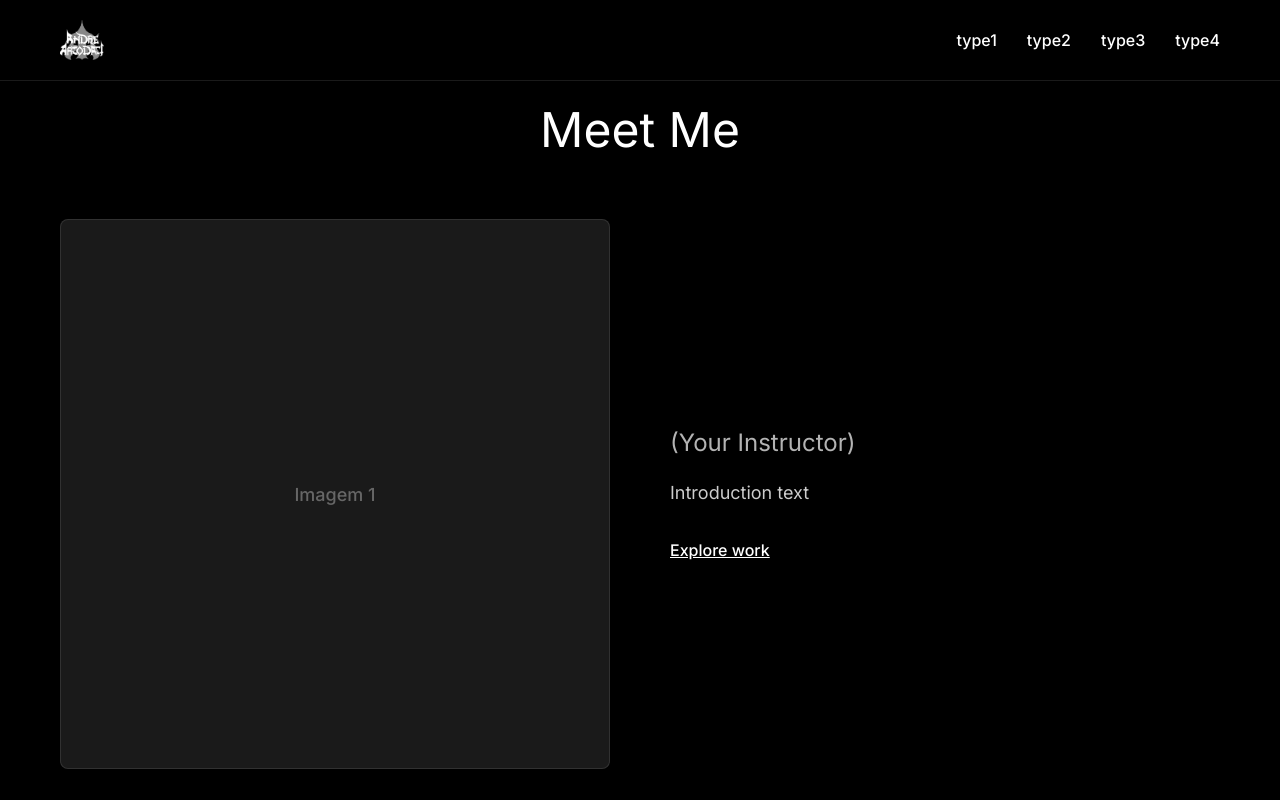
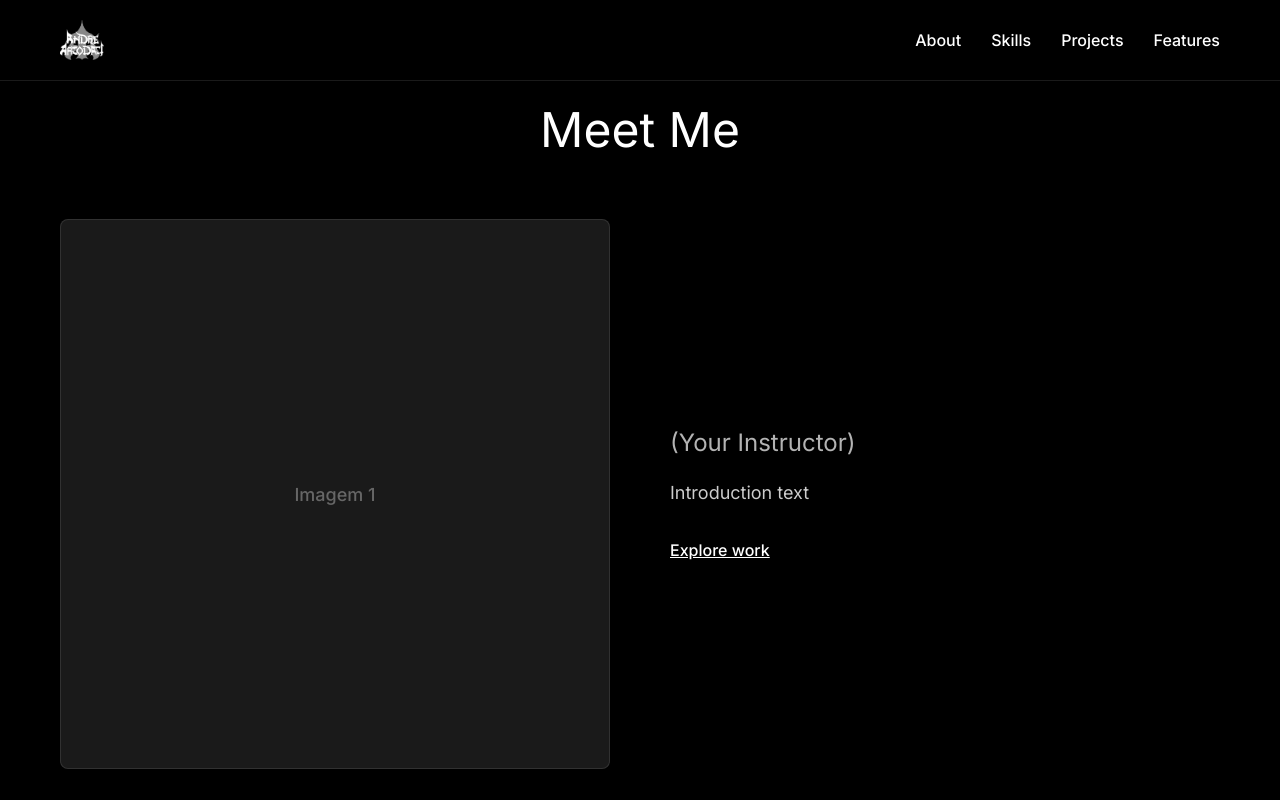
Before and after one commit to decoarc/prototype, a React (Create React App) app: page / in a window 1280 px wide. Shown: the top 800 px of the page. Built offline with nearby package versions, Linux system fonts and the light colour scheme.

Commit message:
feat: links on header

```diff
--- a/src/components/Features.tsx
+++ b/src/components/Features.tsx
@@ -3,7 +3,7 @@ import "./Features.css";
 
 const Features: React.FC = () => {
   return (
-    <section className="features">
+    <section className="features" id="features">
       <div className="container">
         <div className="features-list">
           <div className="feature-separator">•✦•</div>
--- a/src/components/Header.tsx
+++ b/src/components/Header.tsx
@@ -25,6 +25,36 @@ const Header: React.FC = () => {
     return () => window.removeEventListener("scroll", handleScroll);
   }, []);
 
+  const handleNavClick = (
+    e: React.MouseEvent<HTMLAnchorElement>,
+    targetId: string
+  ) => {
+    e.preventDefault();
+
+    // Fecha o menu mobile se estiver aberto
+    setIsMenuOpen(false);
+
+    // Encontra o elemento alvo
+    const targetElement = document.getElementById(targetId);
+    if (targetElement) {
+      // Calcula a altura do header dinamicamente
+      const headerElement = document.querySelector(".header") as HTMLElement;
+      const headerHeight = headerElement ? headerElement.offsetHeight : 80;
+
+      // Calcula a posição com offset para compensar o header fixo
+      const targetPosition =
+        targetElement.getBoundingClientRect().top +
+        window.scrollY -
+        headerHeight;
+
+      // Faz scroll suave
+      window.scrollTo({
+        top: targetPosition,
+        behavior: "smooth",
+      });
+    }
+  };
+
   return (
     <header
       className="header"
@@ -40,10 +70,18 @@ const Header: React.FC = () => {
           <img src="/logoHome.png" alt="Logo Prototype" className="logo" />
         </div>
         <nav className={`nav ${isMenuOpen ? "nav-open" : ""}`}>
-          <a href="#type1">type1</a>
-          <a href="#type2">type2</a>
-          <a href="#type3">type3</a>
-          <a href="#type4">type4</a>
+          <a href="#about" onClick={(e) => handleNavClick(e, "about")}>
+            About
+          </a>
+          <a href="#skills" onClick={(e) => handleNavClick(e, "skills")}>
+            Skills
+          </a>
+          <a href="#projects" onClick={(e) => handleNavClick(e, "projects")}>
+            Projects
+          </a>
+          <a href="#features" onClick={(e) => handleNavClick(e, "features")}>
+            Features
+          </a>
         </nav>
         <button
           className="menu-toggle"
--- a/src/components/PersonalProjects.tsx
+++ b/src/components/PersonalProjects.tsx
@@ -3,7 +3,7 @@ import "./PersonalProjects.css";
 
 const PersonalProjects: React.FC = () => {
   return (
-    <section className="personal-projects">
+    <section className="personal-projects" id="projects">
       <div className="personal-projects-content">
         <div className="personal-projects-images">
           <div className="personal-projects-image-item">
```
